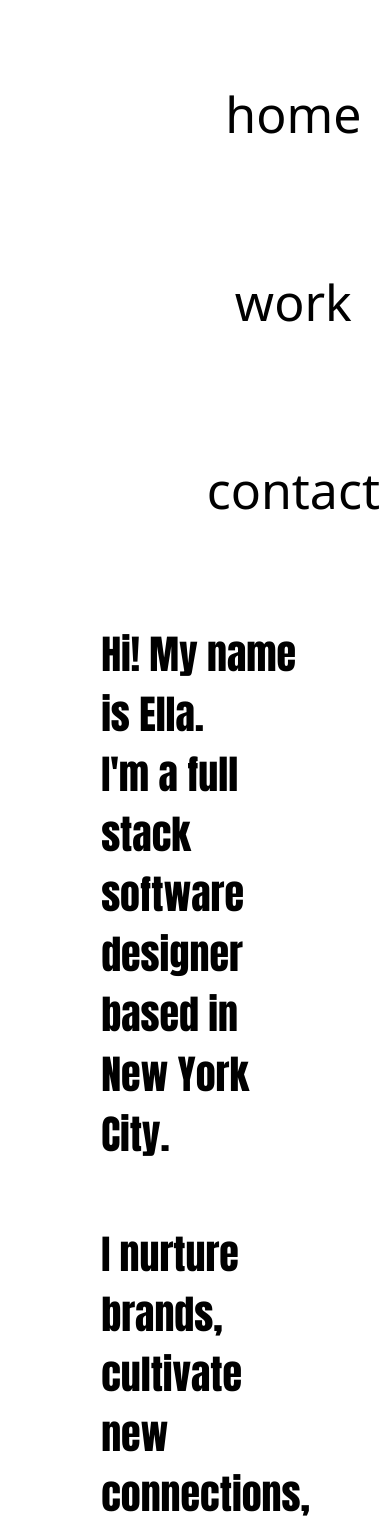
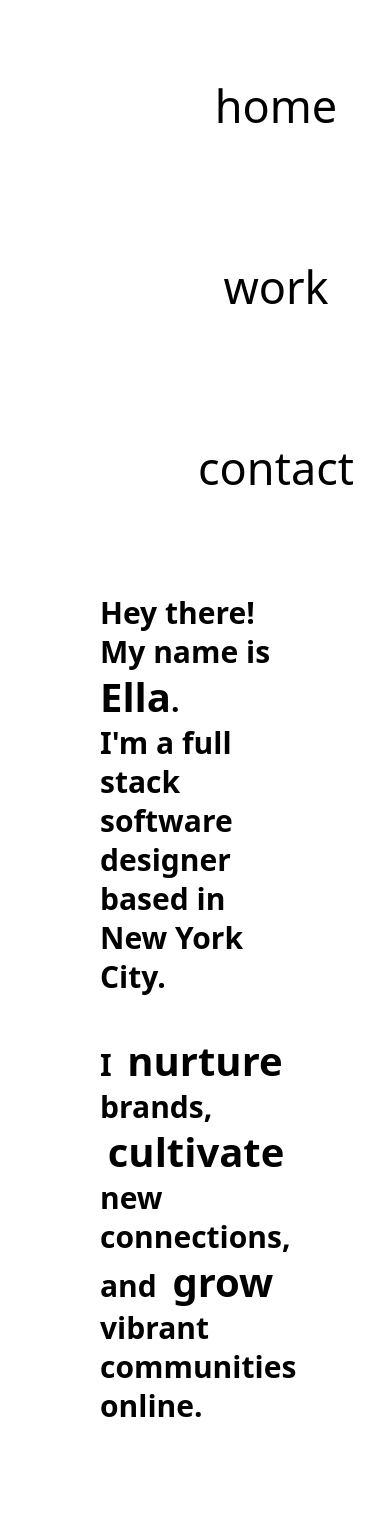
Before and after one commit to ellafreudenberger/Portfolio-Website, a React (Create React App) app in the folder my-portfolio/: page / in a window 390 px wide. Shown: the top 1534 px of the page. Built offline with nearby package versions, Linux system fonts and the light colour scheme.

Commit message:
font styling

```diff
--- a/my-portfolio/src/index.css
+++ b/my-portfolio/src/index.css
@@ -259,20 +259,41 @@ body {
 }
 
 .about-me {
-  position: relative;
-  display: flex;
-  font-family: Impact, Haettenschweiler, 'Arial Narrow Bold', sans-serif;
+  font-family: system-ui, -apple-system, BlinkMacSystemFont, 'Segoe UI', Roboto, Oxygen, Ubuntu, Cantarell, 'Open Sans', 'Helvetica Neue', sans-serif;
+  font-weight: 700;
   font-size: 40px;
   text-align: left;
   justify-content: center;
-  margin-left: 120px;
-  margin-right: 45%;
+  margin-right: 40%;
+  margin-left: 100px;
+  line-height: 1.3;
+}
+
+.highlight {
+  font-family: system-ui, -apple-system, BlinkMacSystemFont, 'Segoe UI', Roboto, Oxygen, Ubuntu, Cantarell, 'Open Sans', 'Helvetica Neue', sans-serif;
+  font-weight: 800;
+  font-size: 60px;
+  text-align: left;
+  justify-content: center;
 }
 
 @media (max-width: 768px) {
   .about-me {
-   text-align: left;
+    font-family: system-ui, -apple-system, BlinkMacSystemFont, 'Segoe UI', Roboto, Oxygen, Ubuntu, Cantarell, 'Open Sans', 'Helvetica Neue', sans-serif;
+    font-weight: 700;
+    font-size: 30px;
+    text-align: left;
+    justify-content: center;
    margin-right: 25%;
    margin-top: -80px;
  }
+
+
+.highlight {
+  font-family: system-ui, -apple-system, BlinkMacSystemFont, 'Segoe UI', Roboto, Oxygen, Ubuntu, Cantarell, 'Open Sans', 'Helvetica Neue', sans-serif;
+  font-weight: 800;
+  font-size: 40px;
+  text-align: left;
+  justify-content: center;
 }
+}
--- a/my-portfolio/src/pages/Home.js
+++ b/my-portfolio/src/pages/Home.js
@@ -6,9 +6,10 @@ export const Home = () => {
     return (
         <div className="home-page">
             <div>
-            <p className="about-me"> Hi! My name is Ella. <br />
-                I'm a full stack software designer based in New York City. <br /><br />
-              I nurture brands, cultivate new connections, and grow vibrant communities online.
+            <p class="about-me">
+            Hey there! My name is <span class="highlight">Ella</span>. <br />
+            I'm a full stack software designer based in New York City. <br /><br />
+            I &nbsp;<span class="highlight">nurture</span>&nbsp; brands, &nbsp;<span class="highlight">cultivate</span>&nbsp; new connections, and &nbsp;<span class="highlight">grow</span>&nbsp; vibrant communities online.
             </p>
             </div>
             <div className="watering-can">
--- a/my-portfolio/src/styling/nav.css
+++ b/my-portfolio/src/styling/nav.css
@@ -9,7 +9,7 @@ nav {
 
   ul {
     list-style-type: none;
-    font-size: 25px;
+    font-size: 23px;
     font-family: system-ui, -apple-system, BlinkMacSystemFont, 'Segoe UI', Roboto, Oxygen, Ubuntu, Cantarell, 'Open Sans', 'Helvetica Neue', sans-serif;
     display: flex;
     flex-direction: row;
@@ -39,7 +39,7 @@ nav {
 /* Media queries for adjusting font size based on screen width */
 @media (max-width: 768px) {
     ul {
-        font-size: 50px;
+        font-size: 45px;
         flex-direction: column;
         align-items: center;
     }
```
